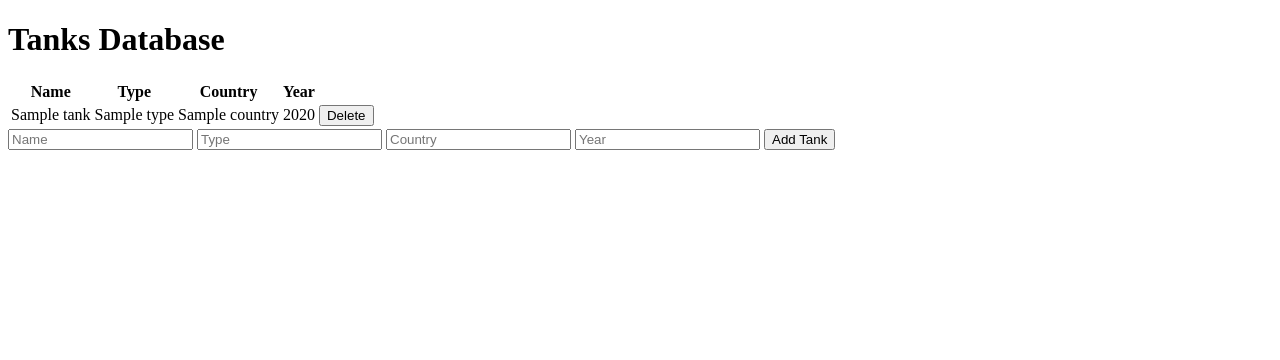
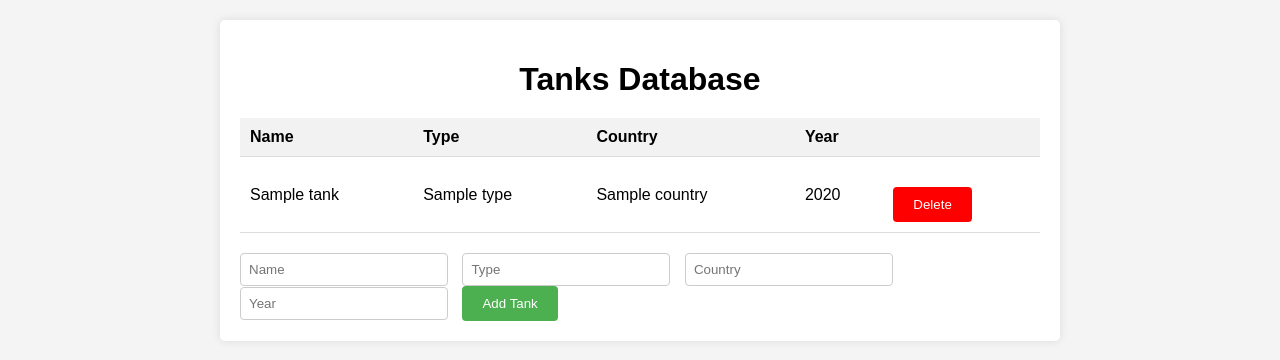
Before and after one commit to Oranhack7/World-of-Tanks, a Flask app: page / in a window 1280 px wide. Shown: the top 360 px of the page. Run offline with Flask 3, Linux system fonts and the light colour scheme; a database or web service that is not in the repository returns one stand-in record (values such as "Sample title").

Commit message:
"Design changes"

```diff
--- a/templates/index.html
+++ b/templates/index.html
@@ -4,12 +4,92 @@
     <meta charset="UTF-8">
     <meta name="viewport" content="width=device-width, initial-scale=1.0">
     <title>Tanks Database</title>
+    <style>
+        body {
+            font-family: Arial, sans-serif;
+            margin: 0;
+            padding: 0;
+            background-color: #f4f4f4;
+        }
+
+        .container {
+            max-width: 800px;
+            margin: 20px auto;
+            padding: 20px;
+            background-color: #fff;
+            border-radius: 5px;
+            box-shadow: 0 0 10px rgba(0, 0, 0, 0.1);
+        }
+
+        h1 {
+            text-align: center;
+            margin-bottom: 20px;
+        }
+
+        table {
+            width: 100%;
+            border-collapse: collapse;
+        }
+
+        th, td {
+            padding: 10px;
+            text-align: left;
+            border-bottom: 1px solid #ddd;
+        }
+
+        th {
+            background-color: #f2f2f2;
+        }
+
+        form {
+            margin-top: 20px;
+        }
+
+        input[type="text"] {
+            width: calc(25% - 10px);
+            padding: 8px;
+            margin-right: 10px;
+            border: 1px solid #ccc;
+            border-radius: 4px;
+        }
+
+        button {
+            padding: 10px 20px;
+            border: none;
+            border-radius: 4px;
+            cursor: pointer;
+        }
+
+        button.add-button {
+            background-color: #4CAF50;
+            color: #fff;
+        }
+
+        button.add-button:hover {
+            background-color: #45a049;
+        }
+
+        button.delete-button {
+            background-color: red;
+            color: white;
+        }
+
+        button.delete-button:hover {
+            background-color: #d6110e;
+        }
+
+        .error {
+            color: red;
+            margin-top: 10px;
+        }
+    </style>
 </head>
 <body>
+    <div class="container">
         <h1>Tanks Database</h1>
 
         {% if error %}
-    <p style="color: red;">{{ error }}</p>
+        <p class="error">{{ error }}</p>
         {% endif %}
 
         <table>
@@ -29,7 +109,7 @@
                 <td>
                     <form action="/delete_tank" method="post">
                         <input type="hidden" name="name" value="{{ tank.name }}">
-                    <button type="submit">Delete</button>
+                        <button type="submit" class="delete-button">Delete</button>
                     </form>
                 </td>
             </tr>
@@ -40,7 +120,8 @@
             <input type="text" name="type" placeholder="Type">
             <input type="text" name="country" placeholder="Country">
             <input type="text" name="year" placeholder="Year">
-        <button type="submit">Add Tank</button>
+            <button type="submit" class="add-button">Add Tank</button>
         </form>
+    </div>
 </body>
 </html>
```
Lines whose indentation alone changed are shown as unchanged.
